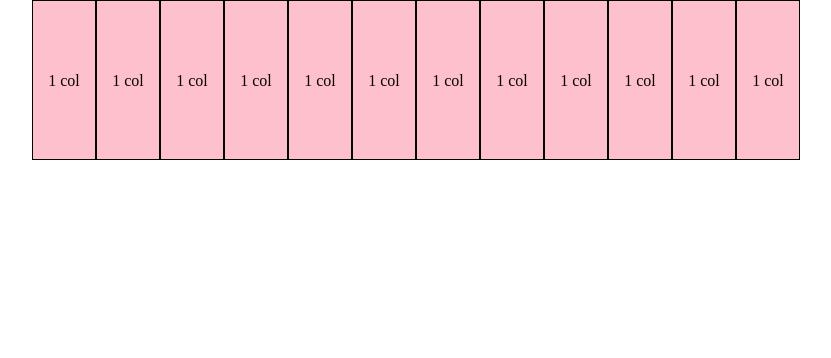
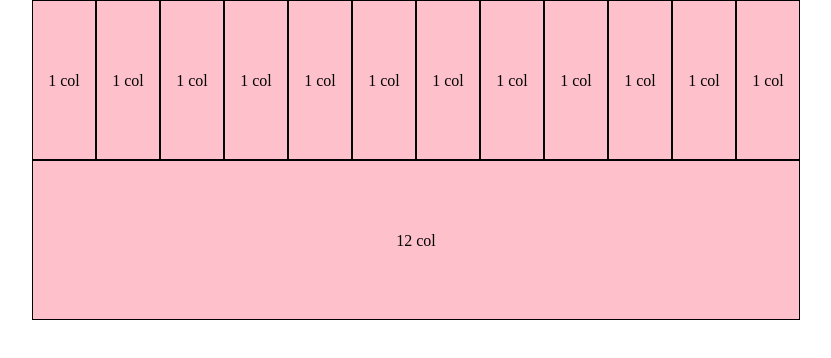
Before and after one commit to PittiglioFrancesco/html-css-12bool, a plain HTML site: page index.html in a window 1280 px wide. Shown: the whole page, without its empty margins (224-1055 px from the left). Drawn offline with Linux system fonts and the light colour scheme.

Commit message:
add: riga 2

```diff
--- a/index.html
+++ b/index.html
@@ -31,5 +31,15 @@
 
     </section>
 
+    <section>
+
+        <div class="container">
+            <div class="row">
+                <div class="col-xs-12 lightred style">12 col</div>
+            </div>
+        </div>
+
+    </section>
+
 </body>
 </html>
```
